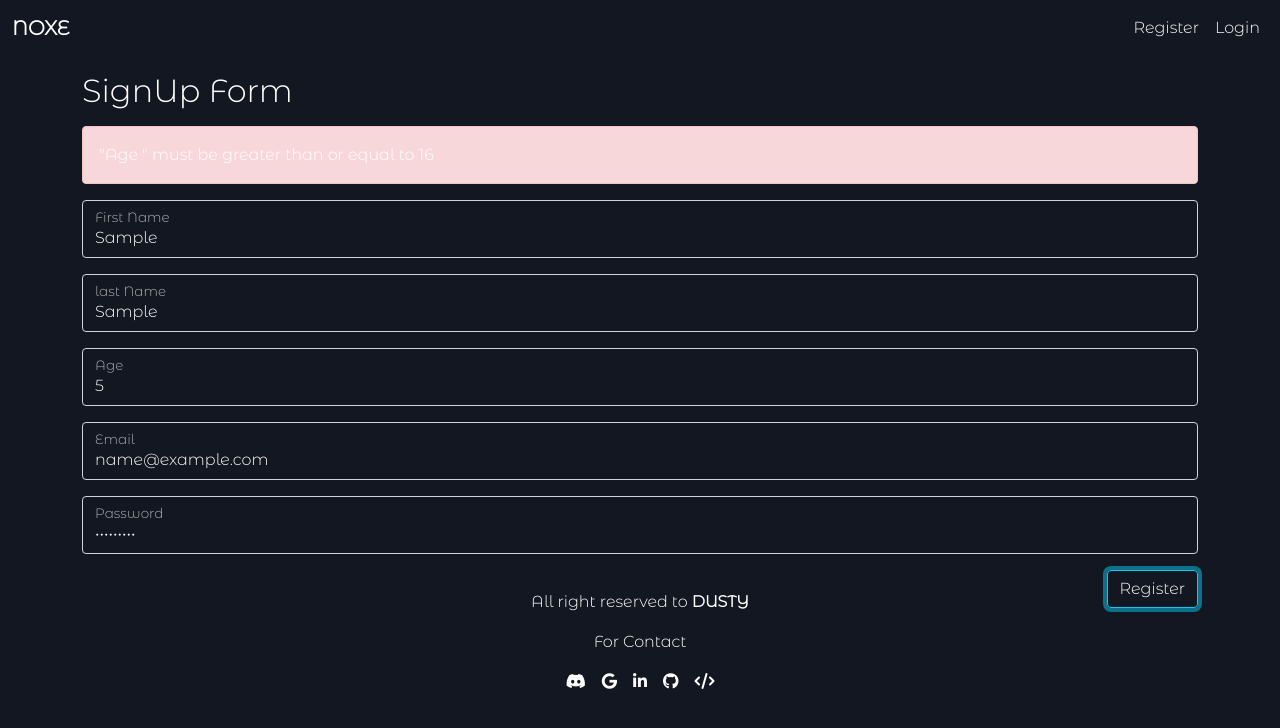
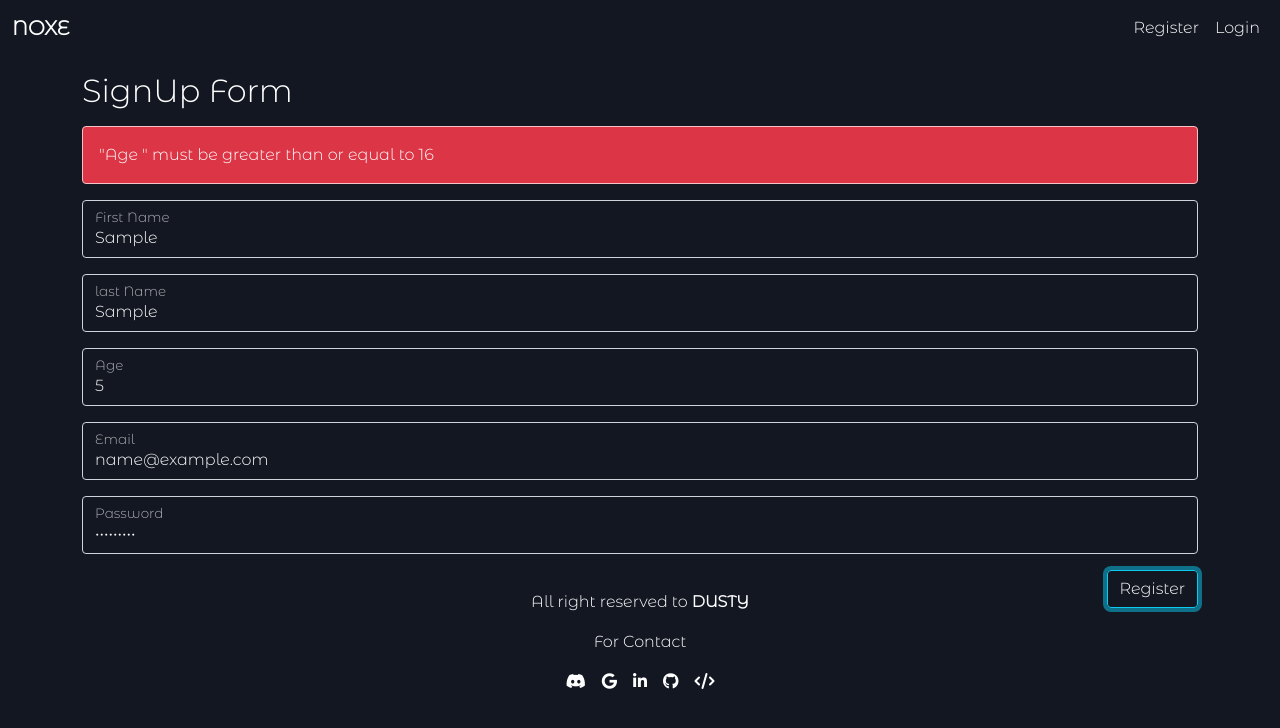
Before and after one commit to Kyrillos-Kamal/MovieDB, a React (Create React App) app: page /register in a window 1280 px wide. Both pictures are taken after typing "Sample", "Sample", "5", "name@example.com", "Sample123" into the empty fields and a click on the button "Register". Shown: the top 728 px of the page. Built offline with nearby package versions, Linux system fonts and the light colour scheme.

Commit message:
Update Register.jsx

```diff
--- a/src/Components/Register/Register.jsx
+++ b/src/Components/Register/Register.jsx
@@ -63,9 +63,9 @@ export default function Register() {
 
       {errorList.map((error, index) => {
         if (index === 4) {
-          return <div key={index} className='alert alert-danger'>Password Invalid</div>
+                   return <div key={index} className='alert alert-danger bg-danger'>Password Invalid</div>
         } else {
-          return <div key={index} className='alert alert-danger'>{error.message}</div>
+          return <div key={index} className='alert alert-danger bg-danger'>{error.message}</div>
         }
       })}
       {error.length > 0 ? <div className='alert alert-danger'>{error} </div> : ''}
```
